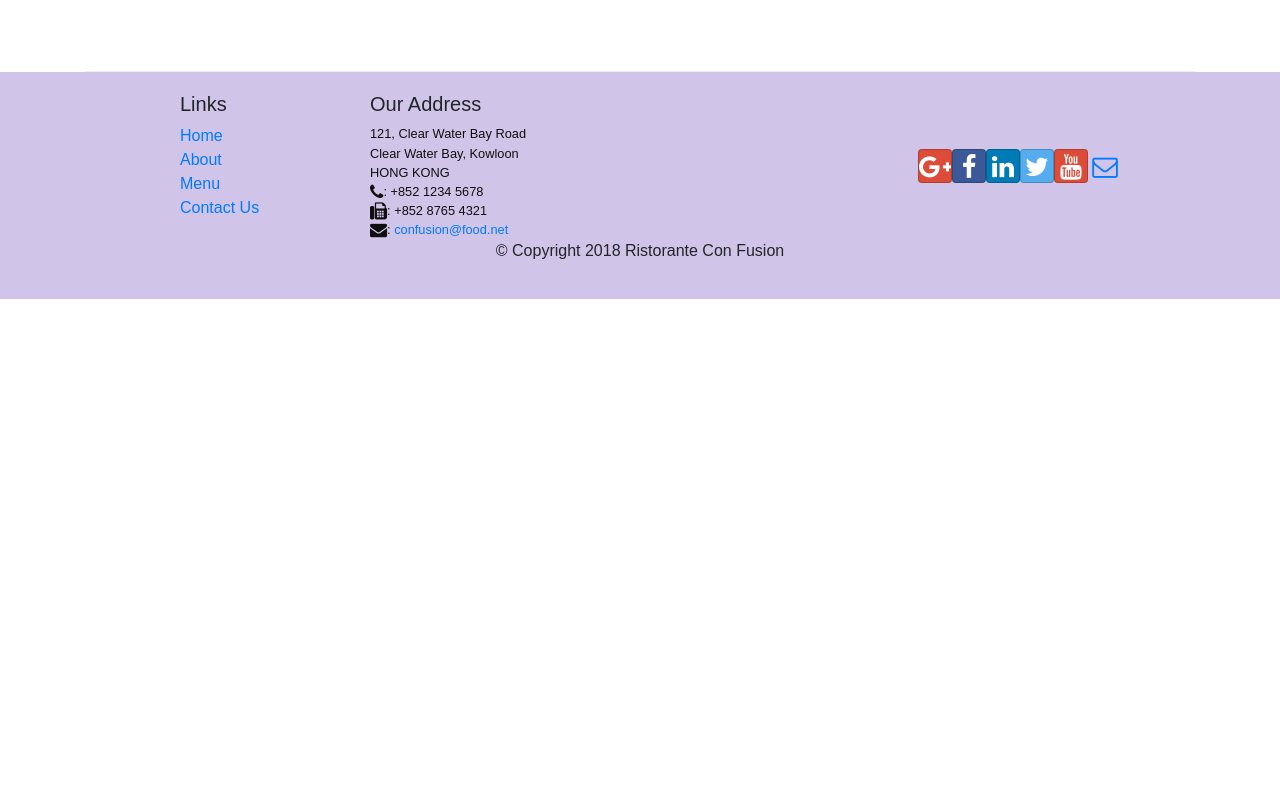
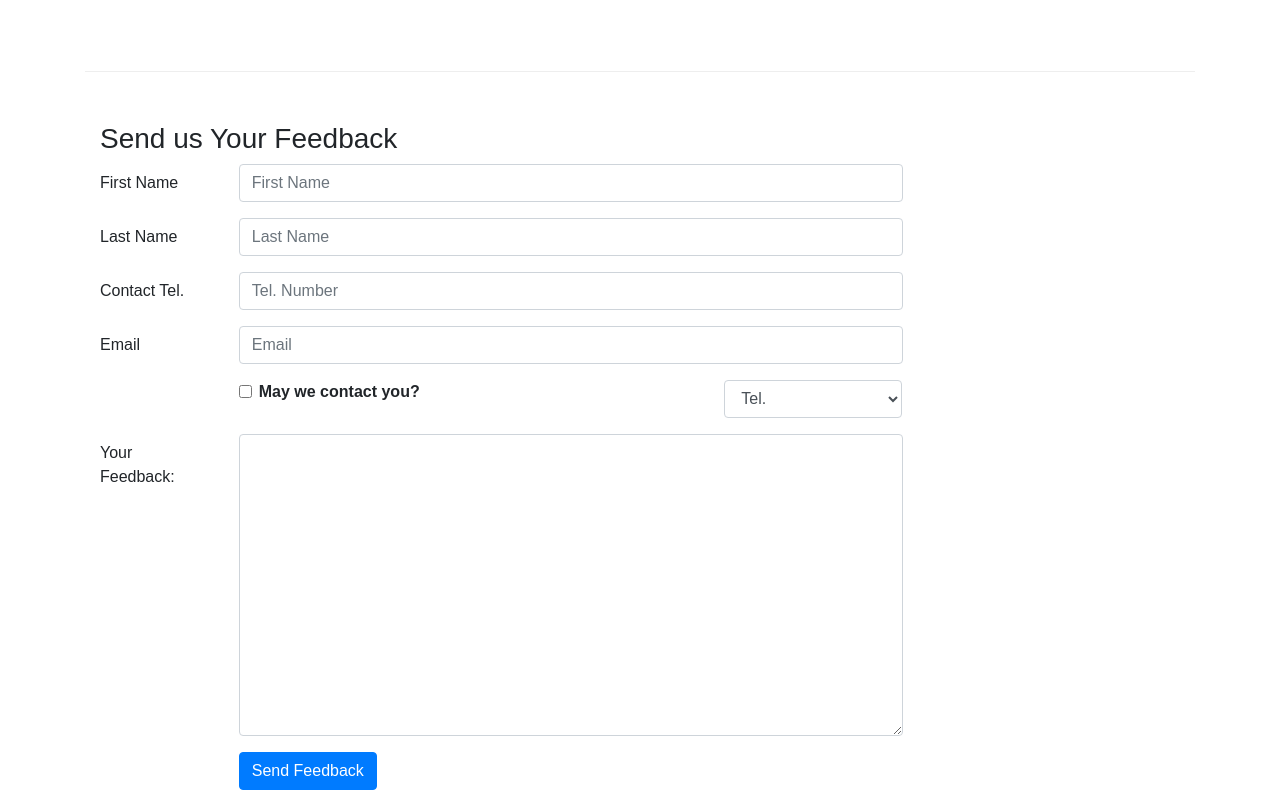
Before and after one commit to BhavanaVanjani/React-Coursera, a React (Create React App) app: page /contactus in a window 1280 px wide. Shown: the part 800-1600 px from the top of the page. Before the commit the page ends 1099 px from the top, so only its background shows below. Built offline with nearby package versions, Linux system fonts and the light colour scheme.

Commit message:
Controlled Forms

```diff
--- a/src/components/ContactComponent.js
+++ b/src/components/ContactComponent.js
@@ -1,8 +1,41 @@
-import React from 'react';
-import {Breadcrumb,BreadcrumbItem} from 'reactstrap';
+import React,{Component} from 'react';
+import {Breadcrumb,BreadcrumbItem,Button,Form,FormGroup,Label,Input,Col} from 'reactstrap';
 import {Link} from 'react-router-dom';
 
-function Contact(props){
+class Contact extends Component {
+  constructor(props){
+    super(props);
+    this.state = {
+      firstname:'',
+      lastname:'',
+      telnum:'',
+      email:'',
+      agree:false,
+      contactType:'Tel .',
+      message:''
+    }
+    this.handleSubmit = this.handleSubmit.bind(this);
+    this.handleInputChange = this.handleInputChange.bind(this);
+  }
+
+  handleInputChange(event){
+    const target = event.target;
+    const value = target.type === 'checkbox' ? target.checked : target.value ;
+    const name = target.name;
+
+    this.setState({
+      [name]: value
+    });
+
+  }
+
+  handleSubmit(event){
+     console.log("Current State is :" + JSON.stringify(this.state));
+     alert("Current State is:" + JSON.stringify(this.state));
+     event.preventDefault();
+  }
+
+  render(){
   return(
     <div className="container">
     <div className="row">
@@ -41,8 +74,76 @@ function Contact(props){
                    </div>
                </div>
            </div>
+           <div className="row row-content">
+            <div className="col-12">
+            <h3> Send us Your Feedback </h3>
+            </div>
+            <div className="col-12 col-md-9">
+            <Form onSubmit={this.handleSubmit}>
+             <FormGroup row>
+              <Label htmlFor="firstname" md={2}> First Name </Label>
+              <Col md={10}>
+              <Input type="text" id="firstname" name="firstname" placeholder="First Name"
+                 value={this.state.firstname}  onChange={this.handleInputChange} />
+              </Col>
+             </FormGroup>
+             <FormGroup row>
+              <Label htmlFor="lastname" md={2}> Last Name </Label>
+              <Col md={10}>
+              <Input type="text" id="lastname" name="lastname" placeholder="Last Name"
+                 value={this.state.lastname} onChange={this.handleInputChange} />
+              </Col>
+             </FormGroup>
+             <FormGroup row>
+              <Label htmlFor="telnum" md={2}> Contact Tel. </Label>
+              <Col md={10}>
+              <Input type="tel" id="telnum" name="telnum" placeholder="Tel. Number"
+                 value={this.state.telnum}  onChange={this.handleInputChange} />
+              </Col>
+             </FormGroup>
+             <FormGroup row>
+              <Label htmlFor="email" md={2}> Email </Label>
+              <Col md={10}>
+              <Input type="email" id="email" name="email" placeholder="Email"
+                 value={this.state.email}  onChange={this.handleInputChange} />
+              </Col>
+             </FormGroup>
+             <FormGroup row>
+              <Col md={{size: 6 ,offset: 2}}>
+              <FormGroup check>
+              <Label check>
+              <Input type="checkbox" name="agree" checked={this.state.agree} onChange={this.handleInputChange} /> {''}
+               <strong>May we contact you? </strong>
+              </Label>
+              </FormGroup>
+              </Col>
+              <Col md={{size: 3 ,offset: 1}}>
+              <Input type="select" name="contactType" value={this.state.contactType} onChange={this.handleInputChange} >
+              <option>Tel.</option>
+              <option>Email</option>
+              </Input>
+              </Col>
+             </FormGroup>
+             <FormGroup row>
+              <Label htmlFor="feedback" md={2}> Your Feedback: </Label>
+              <Col md={10}>
+              <Input type="textarea" id="message" name="message" rows="12"
+                 value={this.state.message}  onChange={this.handleInputChange} />
+              </Col>
+             </FormGroup>
+             <FormGroup row>
+              <Col md={{size:10,offset:2}}>
+              <Button type="submit" color="primary">
+              Send Feedback
+              </Button>
+              </Col>
+             </FormGroup>
+            </Form>
+            </div>
+           </div>
     </div>
   );
 }
+}
 
 export default Contact ;
```
